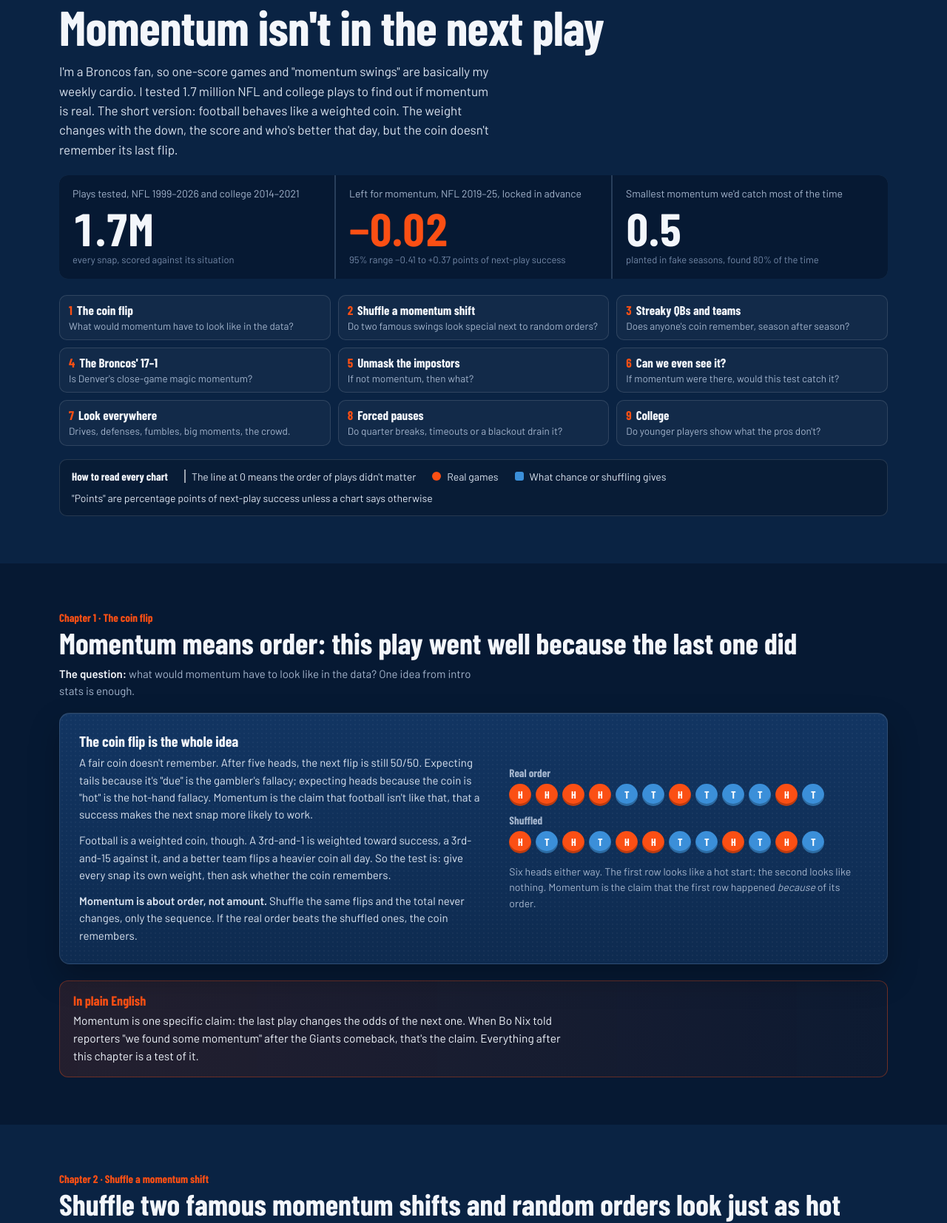
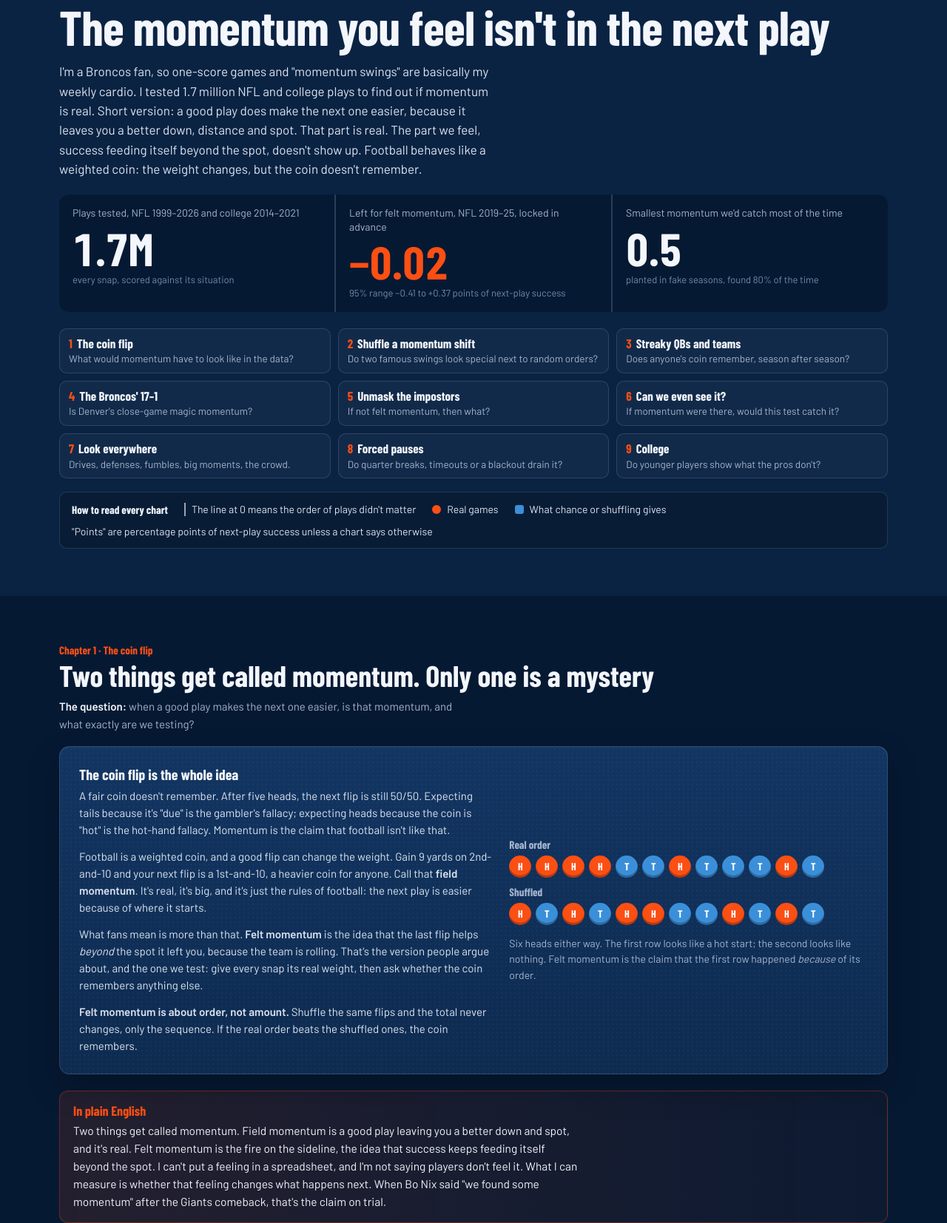
Before and after one commit to raahul2211/momentum-lab, a plain HTML site: page docs/index.html in a window 1280 px wide. Shown: the part 138-1792 px from the top of the page at 74% size. Drawn offline with nearby package versions, Linux system fonts and the light colour scheme; a web font is replaced by a local one.

Commit message:
Frame as field momentum vs felt momentum
Co-Authored-By: Claude Opus 5.5 <noreply@anthropic.com>
Claude-Session: https://claude.ai/code/session_01RwXXhYN8Zp2XugZ3o51G2L

```diff
--- a/docs/index.html
+++ b/docs/index.html
@@ -188,11 +188,11 @@ footer{padding:24px max(5vw,16px);color:var(--dim);font-size:13.5px;border-top:1
 
 <section class="band" id="top"><div class="wrap">
 <div class="by">By <a href="https://www.linkedin.com/in/raahul-n" style="color:var(--ink);font-weight:600;text-decoration-color:var(--or);text-underline-offset:3px">Raahul Narayanan, MPH</a> · An entry for The Side Quest's "Can you find momentum?" challenge</div>
-<h1>Momentum isn't in the next play</h1>
-<p class="lede">I'm a Broncos fan, so one-score games and "momentum swings" are basically my weekly cardio. I tested 1.7 million NFL and college plays to find out if momentum is real. The short version: football behaves like a weighted coin. The weight changes with the down, the score and who's better that day, but the coin doesn't remember its last flip.</p>
+<h1>The momentum you feel isn't in the next play</h1>
+<p class="lede">I'm a Broncos fan, so one-score games and "momentum swings" are basically my weekly cardio. I tested 1.7 million NFL and college plays to find out if momentum is real. Short version: a good play does make the next one easier, because it leaves you a better down, distance and spot. That part is real. The part we feel, success feeding itself beyond the spot, doesn't show up. Football behaves like a weighted coin: the weight changes, but the coin doesn't remember.</p>
 <div class="score">
 <div><div class="k">Plays tested, NFL 1999–2026 and college 2014–2021</div><div class="v dig">1.7M</div><div class="s">every snap, scored against its situation</div></div>
-<div><div class="k">Left for momentum, NFL 2019–25, locked in advance</div><div class="v dig or" id="hOrder">–</div><div class="s" id="hOrderS">points of next-play success</div></div>
+<div><div class="k">Left for felt momentum, NFL 2019–25, locked in advance</div><div class="v dig or" id="hOrder">–</div><div class="s" id="hOrderS">points of next-play success</div></div>
 <div><div class="k">Smallest momentum we'd catch most of the time</div><div class="v dig">0.5</div><div class="s">planted in fake seasons, found 80% of the time</div></div>
 </div>
 <div class="map">
@@ -200,7 +200,7 @@ footer{padding:24px max(5vw,16px);color:var(--dim);font-size:13.5px;border-top:1
 <a href="#shuffle"><div class="t"><i>2</i>Shuffle a momentum shift</div><div class="q">Do two famous swings look special next to random orders?</div></a>
 <a href="#who"><div class="t"><i>3</i>Streaky QBs and teams</div><div class="q">Does anyone's coin remember, season after season?</div></a>
 <a href="#broncos"><div class="t"><i>4</i>The Broncos' 17–1</div><div class="q">Is Denver's close-game magic momentum?</div></a>
-<a href="#impostors"><div class="t"><i>5</i>Unmask the impostors</div><div class="q">If not momentum, then what?</div></a>
+<a href="#impostors"><div class="t"><i>5</i>Unmask the impostors</div><div class="q">If not felt momentum, then what?</div></a>
 <a href="#test"><div class="t"><i>6</i>Can we even see it?</div><div class="q">If momentum were there, would this test catch it?</div></a>
 <a href="#every"><div class="t"><i>7</i>Look everywhere</div><div class="q">Drives, defenses, fumbles, big moments, the crowd.</div></a>
 <a href="#pauses"><div class="t"><i>8</i>Forced pauses</div><div class="q">Do quarter breaks, timeouts or a blackout drain it?</div></a>
@@ -215,19 +215,20 @@ footer{padding:24px max(5vw,16px);color:var(--dim);font-size:13.5px;border-top:1
 
 <section class="band alt" id="define"><div class="wrap">
 <div class="kick">Chapter 1 · The coin flip</div>
-<h2>Momentum means order: this play went well because the last one did</h2>
-<p class="doing"><b>The question:</b> what would momentum have to look like in the data? One idea from intro stats is enough.</p>
+<h2>Two things get called momentum. Only one is a mystery</h2>
+<p class="doing"><b>The question:</b> when a good play makes the next one easier, is that momentum, and what exactly are we testing?</p>
 <div class="board" style="margin-top:16px"><div class="cointop" style="display:grid;grid-template-columns:minmax(0,1.15fr) minmax(0,1fr);gap:24px;align-items:center">
 <div class="cointxt"><h3>The coin flip is the whole idea</h3>
-<p>A fair coin doesn't remember. After five heads, the next flip is still 50/50. Expecting tails because it's "due" is the gambler's fallacy; expecting heads because the coin is "hot" is the hot-hand fallacy. Momentum is the claim that football isn't like that, that a success makes the next snap more likely to work.</p>
-<p>Football is a weighted coin, though. A 3rd-and-1 is weighted toward success, a 3rd-and-15 against it, and a better team flips a heavier coin all day. So the test is: give every snap its own weight, then ask whether the coin remembers.</p>
-<p style="margin:0"><b>Momentum is about order, not amount.</b> Shuffle the same flips and the total never changes, only the sequence. If the real order beats the shuffled ones, the coin remembers.</p></div>
+<p>A fair coin doesn't remember. After five heads, the next flip is still 50/50. Expecting tails because it's "due" is the gambler's fallacy; expecting heads because the coin is "hot" is the hot-hand fallacy. Momentum is the claim that football isn't like that.</p>
+<p>Football is a weighted coin, and a good flip can change the weight. Gain 9 yards on 2nd-and-10 and your next flip is a 1st-and-10, a heavier coin for anyone. Call that <b>field momentum</b>. It's real, it's big, and it's just the rules of football: the next play is easier because of where it starts.</p>
+<p>What fans mean is more than that. <b>Felt momentum</b> is the idea that the last flip helps <i>beyond</i> the spot it left you, because the team is rolling. That's the version people argue about, and the one we test: give every snap its real weight, then ask whether the coin remembers anything else.</p>
+<p style="margin:0"><b>Felt momentum is about order, not amount.</b> Shuffle the same flips and the total never changes, only the sequence. If the real order beats the shuffled ones, the coin remembers.</p></div>
 <div class="coins" aria-label="The same six heads in two orders">
 <div class="coinrow"><span class="lab">Real order</span><span class="coin h">H</span><span class="coin h">H</span><span class="coin h">H</span><span class="coin h">H</span><span class="coin t">T</span><span class="coin t">T</span><span class="coin h">H</span><span class="coin t">T</span><span class="coin t">T</span><span class="coin t">T</span><span class="coin h">H</span><span class="coin t">T</span></div>
 <div class="coinrow"><span class="lab">Shuffled</span><span class="coin h">H</span><span class="coin t">T</span><span class="coin h">H</span><span class="coin t">T</span><span class="coin h">H</span><span class="coin h">H</span><span class="coin t">T</span><span class="coin t">T</span><span class="coin h">H</span><span class="coin t">T</span><span class="coin h">H</span><span class="coin t">T</span></div>
-<p class="small" style="margin:4px 0 0">Six heads either way. The first row looks like a hot start; the second looks like nothing. Momentum is the claim that the first row happened <i>because</i> of its order.</p>
+<p class="small" style="margin:4px 0 0">Six heads either way. The first row looks like a hot start; the second looks like nothing. Felt momentum is the claim that the first row happened <i>because</i> of its order.</p>
 </div></div></div>
-<div class="plain"><h3>In plain English</h3><p>Momentum is one specific claim: the last play changes the odds of the next one. When Bo Nix told reporters "we found some momentum" after the Giants comeback, that's the claim. Everything after this chapter is a test of it.</p></div>
+<div class="plain"><h3>In plain English</h3><p>Two things get called momentum. Field momentum is a good play leaving you a better down and spot, and it's real. Felt momentum is the fire on the sideline, the idea that success keeps feeding itself beyond the spot. I can't put a feeling in a spreadsheet, and I'm not saying players don't feel it. What I can measure is whether that feeling changes what happens next. When Bo Nix said "we found some momentum" after the Giants comeback, that's the claim on trial.</p></div>
 </div></section>
 
 <section class="band" id="shuffle"><div class="wrap">
@@ -303,23 +304,22 @@ footer{padding:24px max(5vw,16px);color:var(--dim);font-size:13.5px;border-top:1
 
 <section class="band alt" id="impostors"><div class="wrap">
 <div class="kick">Chapter 5 · Unmask the impostors</div>
-<h2>A good play does help the next one, by 4.3 points. None of it is momentum</h2>
+<h2>A good play helps the next one by 4.3 points, and the field explains all of it</h2>
 <p class="doing"><b>The question:</b> a good play makes the next one 4.3 points likelier to work across 241,775 NFL plays from 2019–2025, so how much of that is actually momentum?</p>
 <div class="board">
 <div class="wf" id="wf"></div>
 <p class="small" style="margin:14px 0 0">Percentage points of next-play success. The orange dot is the only piece momentum can claim; its line is the 95% range from 2,000 shuffles. Same answer in 1999–2018 (<span id="disc"></span>); 2026 so far reads <span id="fresh"></span>, on a much smaller sample.</p>
 </div>
 <div class="imps">
-<div class="imp"><h3>The chain</h3><p>A good play earns a first down and better field. The next snap is easier because of where it starts.</p></div>
+<div class="imp"><h3>Field momentum</h3><p>A good play earns a first down and better field. The next snap is easier because of where it starts.</p></div>
 <div class="imp"><h3>The rubber band</h3><p>Trailing teams throw, leading teams sit on the ball. Big over a game, tiny from one play to the next.</p></div>
 <div class="imp"><h3>A good day</h3><p>One team is simply better this half. Its good plays cluster because all its plays are good.</p></div>
 <div class="imp"><h3>Randomness</h3><p>Coins streak more than people expect. Chapter 2 showed it on two real momentum shifts.</p></div>
 <div class="imp"><h3>The sideline</h3><p>Coaches really do change calls after big moments, as the video showed. That's momentum in decisions, not in results.</p></div>
 </div>
-<div class="plain"><h3>In plain English</h3><p>In public health we'd call this confounding. The crude association looks big: the next play works 46.3% of the time after a success and 42.0% after a failure. Adjust for the confounders (the first down it earned, the score, who's better that half) and it drops to −0.02. Real example: the 2025–26 Broncos average −0.31 points over expected on 1st-quarter drives and +0.23 on 4th-quarter drives. That's a team that gets better as games go on, a level that shifts, not one play feeding the next.</p></div>
-<div class="board" style="margin-top:16px"><h3>The obvious objection: isn't one play setting up the next just momentum?</h3>
-<p style="max-width:80ch;font-size:15.5px;color:#e4ebf4">It's real, and it's the biggest piece here: 3.9 of the 4.3 points. But it's football, not momentum. A 9-yard gain turns 2nd-and-10 into 1st-and-10, and 1st-and-10 is easier for anyone, no matter how they got there. Momentum is the claim that the last play helps <i>beyond</i> the spot it leaves you in. That's why we never shuffle raw results. Every play keeps its real down, distance, field and score, and we only shuffle how much it beat or missed what that situation predicted.</p>
-<p style="max-width:80ch;font-size:15.5px;color:#e4ebf4;margin:0">In coin terms: a good flip can hand you a heavier coin for the next flip. That's the chain, and we count it out loud in the chart above. Momentum would mean the next coin <i>also</i> remembers. Two tests don't lean on the chain at all: drive to drive, where every possession starts fresh with field position priced in, and offense to defense, where it's different players on the field. Neither shows carryover (chapter 7).</p></div>
+<div class="plain"><h3>In plain English</h3><p>In public health we'd call this confounding. The crude association looks big: the next play works 46.3% of the time after a success and 42.0% after a failure. Adjust for the confounders (the field momentum it earned, the score, who's better that half) and it drops to −0.02. Real example: the 2025–26 Broncos average −0.31 points over expected on 1st-quarter drives and +0.23 on 4th-quarter drives. That's a team that gets better as games go on, a level that shifts, not one play feeding the next.</p></div>
+<div class="board" style="margin-top:16px"><h3>So isn't field momentum just momentum?</h3>
+<p style="max-width:80ch;font-size:15.5px;color:#e4ebf4;margin:0">If you define momentum as "a good play makes the next one easier," then yes: it exists, it's 3.9 points, and every bit of it is where the ball is. That's why the shuffle never moves raw results. Every play keeps its real down, distance, field and score, and only its beat-or-miss moves. Felt momentum would be something on top of that, and two tests check it without leaning on field position at all: drive to drive, where every possession starts fresh, and offense to defense, where it's different players on the field. Neither shows carryover (chapter 7).</p></div>
 </div></section>
 
 <section class="band" id="test"><div class="wrap grid2">
@@ -472,10 +472,10 @@ fetch("data.json").then(r => r.json()).then(D => {
   $("#fresh").textContent = sg(D.waterfall.fresh_nfl.order, 2);
   const steps = [
     ["After a good play, the next one is more likely to work", `${W0.after_success.toFixed(1)}% vs ${W0.after_fail.toFixed(1)}% next-play success`, 0, dec.raw, "#e9eef6", sg(dec.raw)],
-    ["The chain", "down, distance, field and play type", dec.raw - dec.down_distance, dec.raw, "#5a7396", sg(-dec.down_distance)],
+    ["Field momentum", "the down, distance and spot a good play leaves you", dec.raw - dec.down_distance, dec.raw, "#5a7396", sg(-dec.down_distance)],
     ["The rubber band", "score, clock and team strength", dec.raw - dec.down_distance - dec.score_clock_strength, dec.raw - dec.down_distance, "#7d8fab", sg(-dec.score_clock_strength, 2)],
     ["A good day", "who was better that half", dec.order, dec.raw - dec.down_distance - dec.score_clock_strength, "#3b8fd9", sg(-dec.good_half, 2)],
-    ["Left for momentum", "the order of plays", dec.order, dec.order, "var(--or)", sg(dec.order, 2)]];
+    ["Left for felt momentum", "the order of plays", dec.order, dec.order, "var(--or)", sg(dec.order, 2)]];
   const lo = Math.min(0, ci[0]) - 0.35, hi = dec.raw + 0.25, X = v => (v - lo) / (hi - lo) * 100;
   $("#wf").innerHTML = steps.map(([lab, sub, , , , val], i) => `<div class="wfrow"><div class="lab">${lab}<small>${sub}</small></div><div class="track"><div class="zero" style="left:${X(0)}%"></div><div class="seg" id="seg${i}" style="left:${X(0)}%;width:0"></div>${i === 4 ? `<div class="whisk" style="left:${X(ci[0])}%;width:${X(ci[1]) - X(ci[0])}%"></div><div class="dot" style="left:${X(dec.order)}%"></div>` : ""}</div><div class="val" style="${i === 4 ? "color:var(--or)" : ""}">${val}</div></div>`).join("");
   const grow = () => steps.forEach(([, , a, b, col], i) => { const s = $("#seg" + i); s.style.background = col; s.style.left = X(Math.min(a, b)) + "%"; s.style.width = Math.max(0, X(Math.max(a, b)) - X(Math.min(a, b))) + "%"; });
```
Also changed, not shown: 1 other file.
